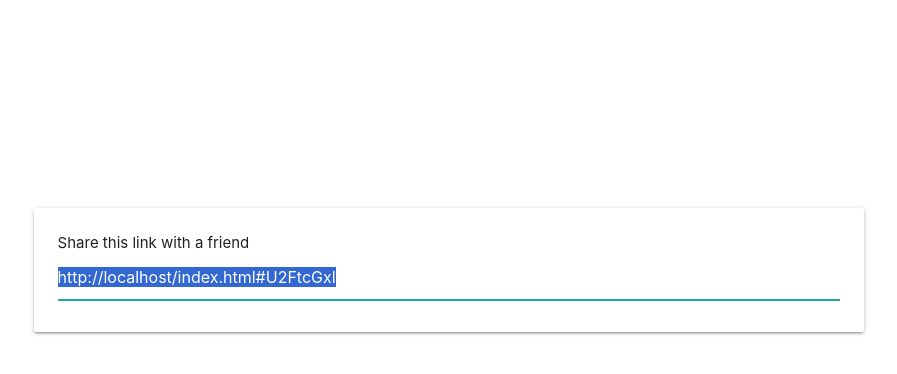
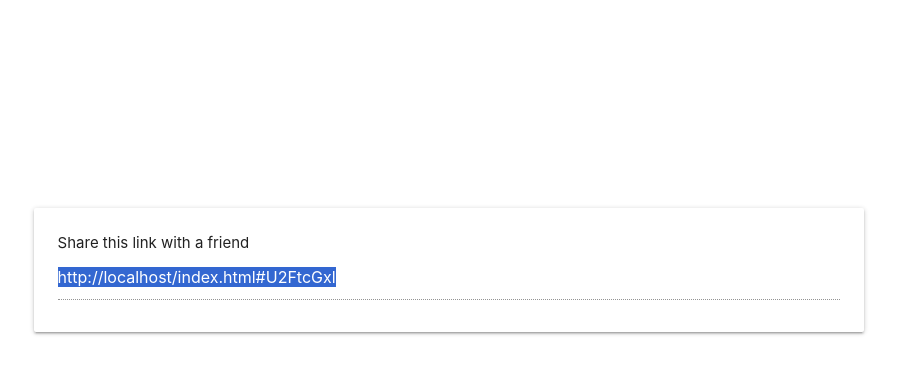
Before and after one commit to Abdulhaleem-6/secret-message, a plain HTML site: page index.html in a window 1280 px wide. Both pictures are taken after typing "Sample" into the empty fields and a click on the button "CREATE". Shown: the whole page, without its empty margins (191-1088 px from the left). Drawn offline with nearby package versions, Linux system fonts and the light colour scheme.

Commit message:
second commit

```diff
--- a/index.html
+++ b/index.html
@@ -38,7 +38,7 @@
             <div class="card-panel hide" id="link-form">
                 <div>
                     Share this link with a friend
-                    <input type="text" id="link-input">
+                    <input type="text" id="link-input" class="disabled" readonly="readonly">
                 </div>
             </div>
 
```
